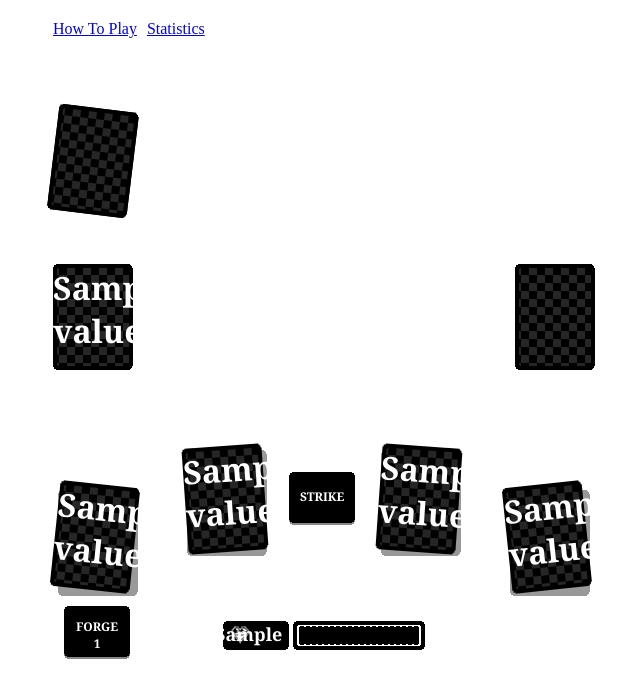
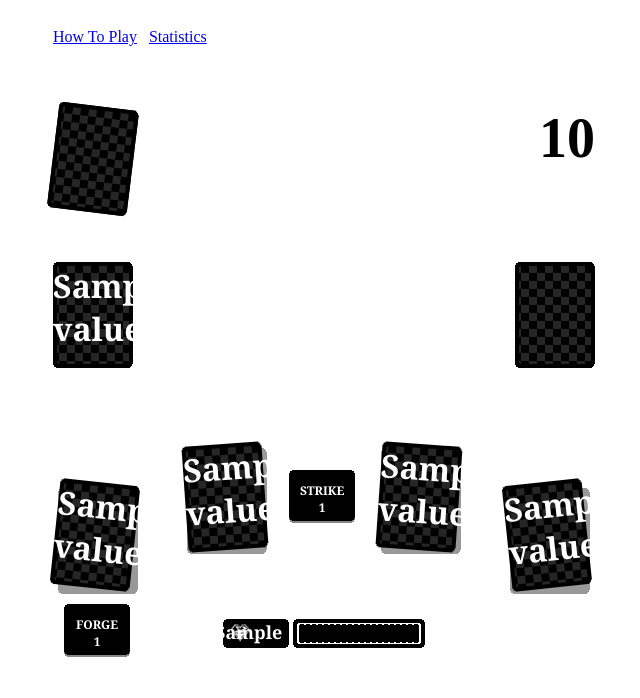
Before and after one commit to jhauberg/cards-deep-django, a Django app: template frontend/templates/board.html in a window 1280 px wide. Shown: the top 698 px of the page, without its empty margins (316-956 px from the left). Run offline with Django 3.2, Linux system fonts and the light colour scheme; data comes from the database, SQL or seed files in the repository; tables that the repository leaves empty hold one stand-in row (values such as "Sample post"); the template is opened without the code that fills it: values that come from a table or form of the project are taken from there, most other values are stand-ins (such as "Sample title", 1, 10 or a date in 2020); parts of the project's set-up code (start-up, migrations or seed data) failed here and were passed over; some libraries are stand-ins or nearby versions.

Commit message:
Added scoreboard.

```diff
--- a/core/models.py
+++ b/core/models.py
@@ -55,6 +55,8 @@ class Session(models.Model):
     treasure_stack = models.ForeignKey('Stack', related_name='treasure_stack')
     forge_stack = models.ForeignKey('Stack', related_name='forge_stack')
     discard_stack = models.ForeignKey('Stack', related_name='discard_stack')
+
+    score = models.IntegerField(default=0)
 
     def __unicode__(self):
         return u'%s with Health: %s' % (self.belongs_to_player, self.health)
--- a/core/views.py
+++ b/core/views.py
@@ -72,6 +72,7 @@ def current_state(session):
     return {
         'session_id': session.id,
         'health': int(session.health),
+        'score': int(session.score),
         'can_skip': can_skip(session),
         'can_skip_on_next_move': can_skip_on_next_move(session),
         'stacks': [
--- a/frontend/assets/css/style.css
+++ b/frontend/assets/css/style.css
@@ -1,12 +1,31 @@
-.menu {
-    margin-top: 20px;
+.header {
     width: 542px;
+    margin-top: 12px;
     margin-left: auto;
     margin-right: auto;
 }
 
-.menu a {
-    margin-right: 6px;
+.menu {
+    float: left;
+    list-style-type: none;
+    margin-bottom: 60px;
+    padding: 0px;
+}
+
+.menu-item {
+    display: inline;
+    margin-right: 8px;
+}
+
+.scoreboard {
+    float: right;
+    cursor: default;
+    position: relative;
+}
+
+.scoreboard-value {
+    font-weight: bold;
+    font-size: 3.5em;
 }
 
 /**
@@ -14,6 +33,7 @@
  */
 
 .board {
+    clear: both;
     margin-top: 70px;
     width: 542px;
     margin-left: auto;
@@ -164,6 +184,7 @@
 
 #strike-action {
     float: left;
+    padding-top: 12px;
     top: 22px;
     left: 22px;
 }
@@ -180,6 +201,7 @@
  */
 
 #room {
+    clear: both;
     float: left;
 }
 
@@ -208,6 +230,7 @@
 
 #discarded {
     margin-bottom: 50px;
+    float: left;
     transform:rotate(7deg);
     -ms-transform:rotate(7deg); /* IE 9 */
     -moz-transform:rotate(7deg); /* Firefox */
--- a/frontend/templates/board.html
+++ b/frontend/templates/board.html
@@ -8,9 +8,13 @@
 
         {% if state %}
 
-            <div class="menu">
-                <a href="#" id="help">How To Play</a>
-                <a href="#" id="stats">Statistics</a>
+            <div class="header">
+                <ul class="menu">
+                    <li class="menu-item"><a href="#" id="help">How To Play</a></li>
+                    <li class="menu-item"><a href="#" id="stats">Statistics</a></li>
+                </ul>
+
+
             </div>
 
             <div class="board">
@@ -19,6 +23,10 @@
                     {% include 'parts/stack.html' with stack=state.stacks.5 backside=1 only %}
 
                 </ul>
+
+                <div class="scoreboard">
+                    <div class="scoreboard-value">{{ state.score }}</div>
+                </div>
 
                 <ul class="stack" id="room">
 
@@ -53,8 +61,8 @@
 
                         </ul>
 
-                        <div class="button {% if state.stacks.1.cards|length == 0 or state.stacks.2.cards|length == 0 %} disabled {% endif %}" id="strike-action">
-                            STRIKE
+                        <div class="button {% if state.stacks.1.cards|length == 0 %} disabled {% endif %}" id="strike-action">
+                            STRIKE<br>{% if state.stacks.1.cards|length > 0 and state.stacks.2.cards|length > 0 %}{{ state.stacks.2.cards|length }}{% endif %}
                         </div>
 
                         <ul class="card stack" id="you">
--- a/frontend/templates/game.js
+++ b/frontend/templates/game.js
@@ -83,6 +83,7 @@ function fidget(element, range) {
 var state = {}
 
 function onStateChanged(previous_state) {
+    updateScore();
     updateHealth();
 
     determineStrikeAvailability();
@@ -99,8 +100,12 @@ function toggleButton(button, enabled) {
 
 function determineStrikeAvailability() {
     toggleButton($('#strike-action'),
-        state.stacks[1].cards.length > 0 ||
-        state.stacks[2].cards.length > 0);
+        state.stacks[1].cards.length > 0);
+
+    $('#strike-action').html('STRIKE<br>' +
+        (state.stacks[1].cards.length > 0 && state.stacks[2].cards.length > 0 ?
+            '' + state.stacks[2].cards.length :
+            ''));
 }
 
 function determineForgeAvailability() {
@@ -118,6 +123,10 @@ function updateHealth() {
 
     $('.health-bar').css("width", amount_in_pixels);
     $('.health-ui .value').text(new_health_amount);
+}
+
+function updateScore() {
+    $('.scoreboard .scoreboard-value').text('' + state.score);
 }
 
 function refresh(newState) {
```
Also changed, not shown: core/rules.py (+10 -2 lines).
